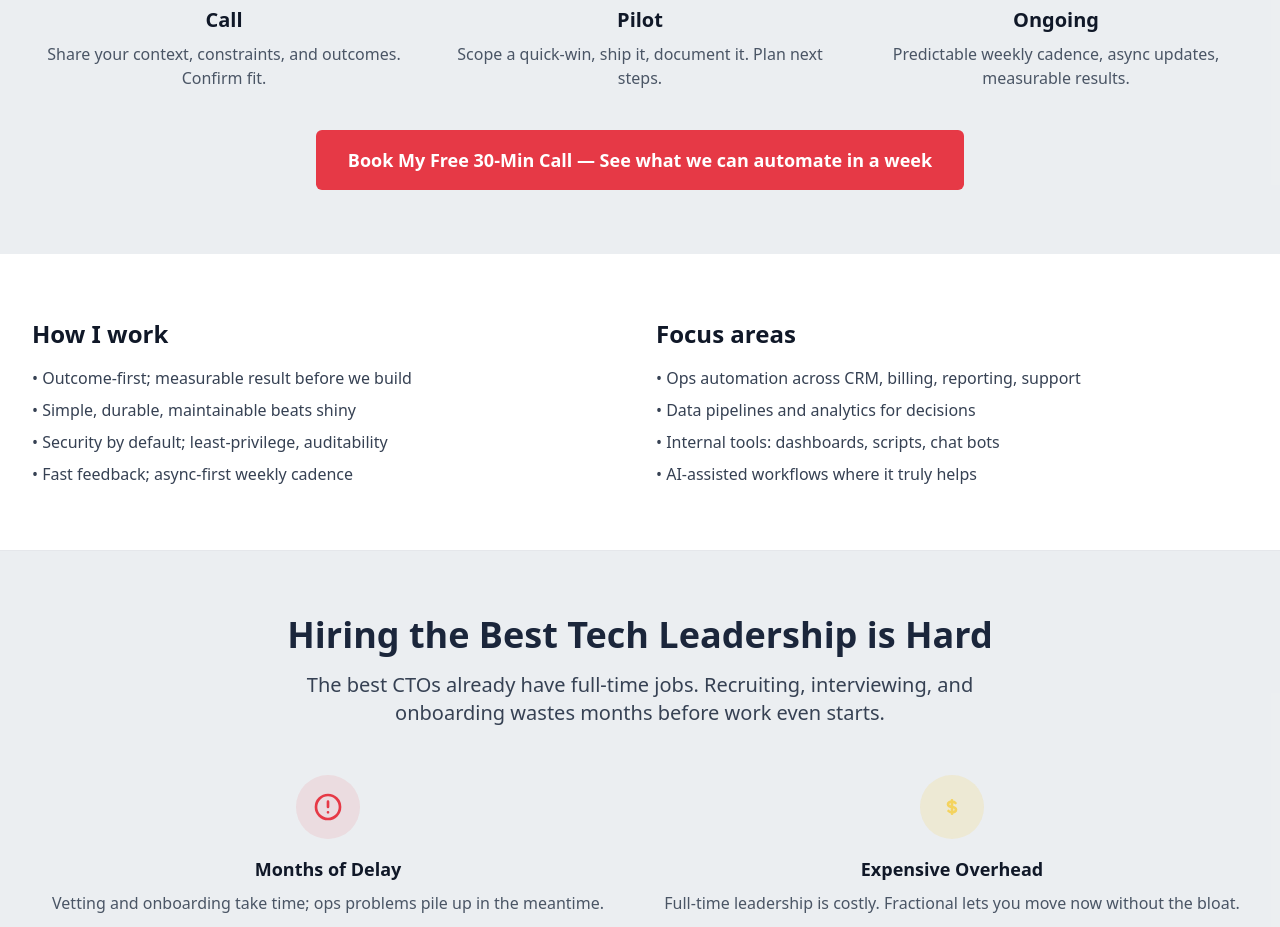
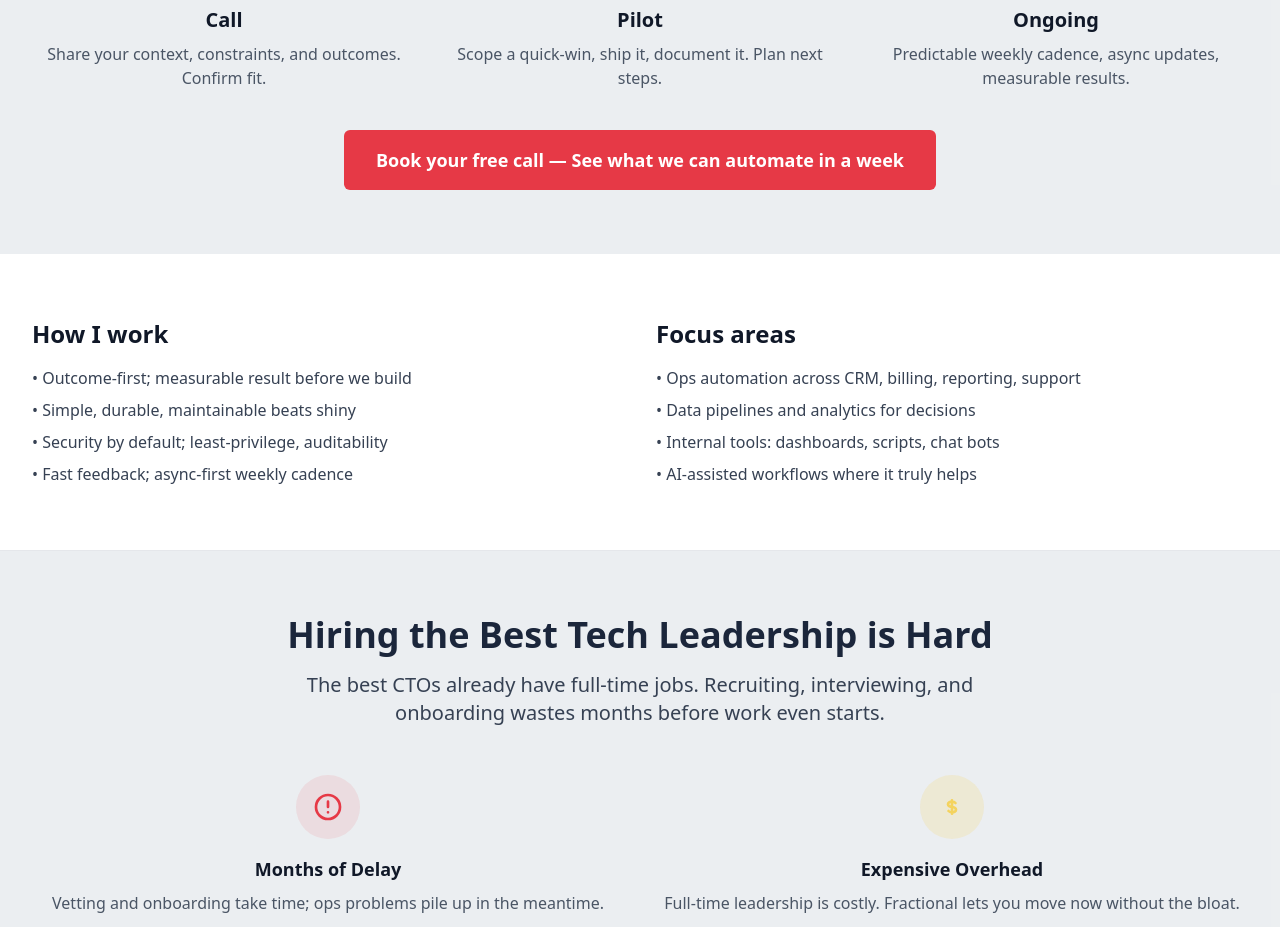
Before and after one commit to zkann/zakkanndotcom, a Next.js app: page / in a window 1280 px wide. Shown: the part 1340-2267 px from the top of the page. Built offline with nearby package versions, Linux system fonts and the light colour scheme; no server answers.

Commit message:
improved layout

```diff
--- a/src/app/(site)/page.tsx
+++ b/src/app/(site)/page.tsx
@@ -121,7 +121,7 @@ export default function Home() {
               href="/book"
               className="inline-flex items-center px-8 py-4 text-lg font-semibold rounded-md text-white bg-[#E63946] hover:brightness-90 transition-colors"
             >
-              Book My Free 30-Min Call — See what we can automate in a week
+              Book your free call — See what we can automate in a week
             </a>
           </div>
         </div>
```
